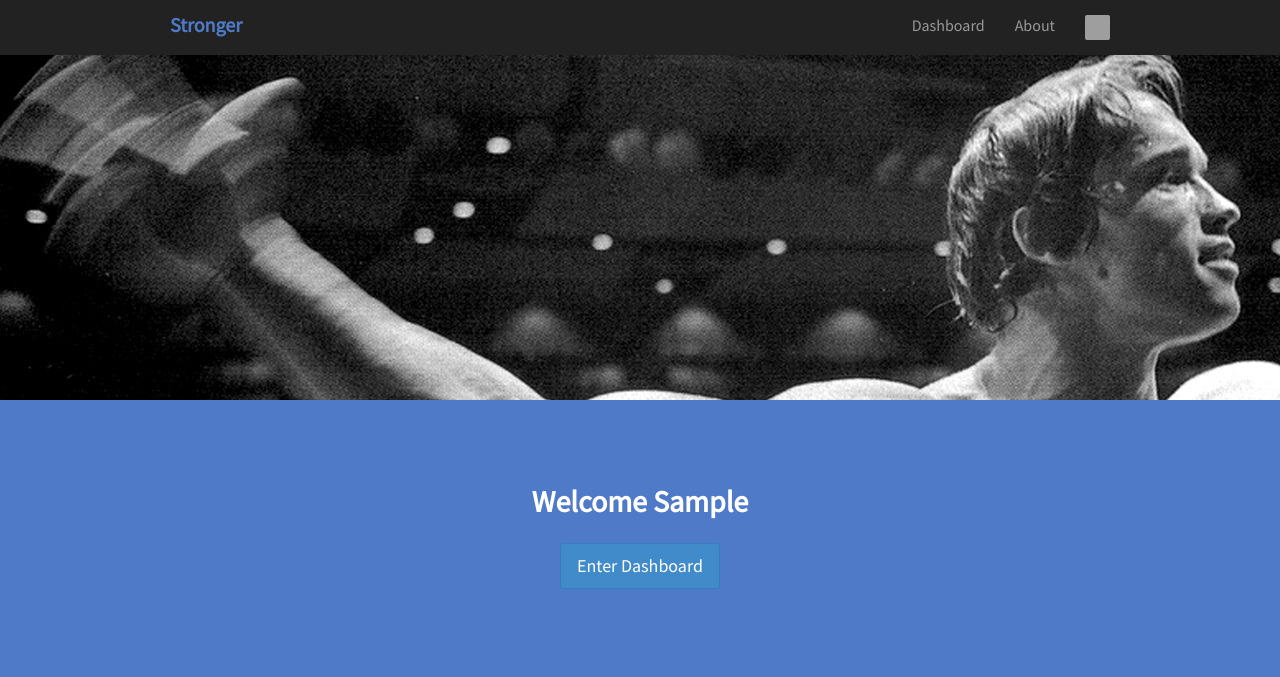
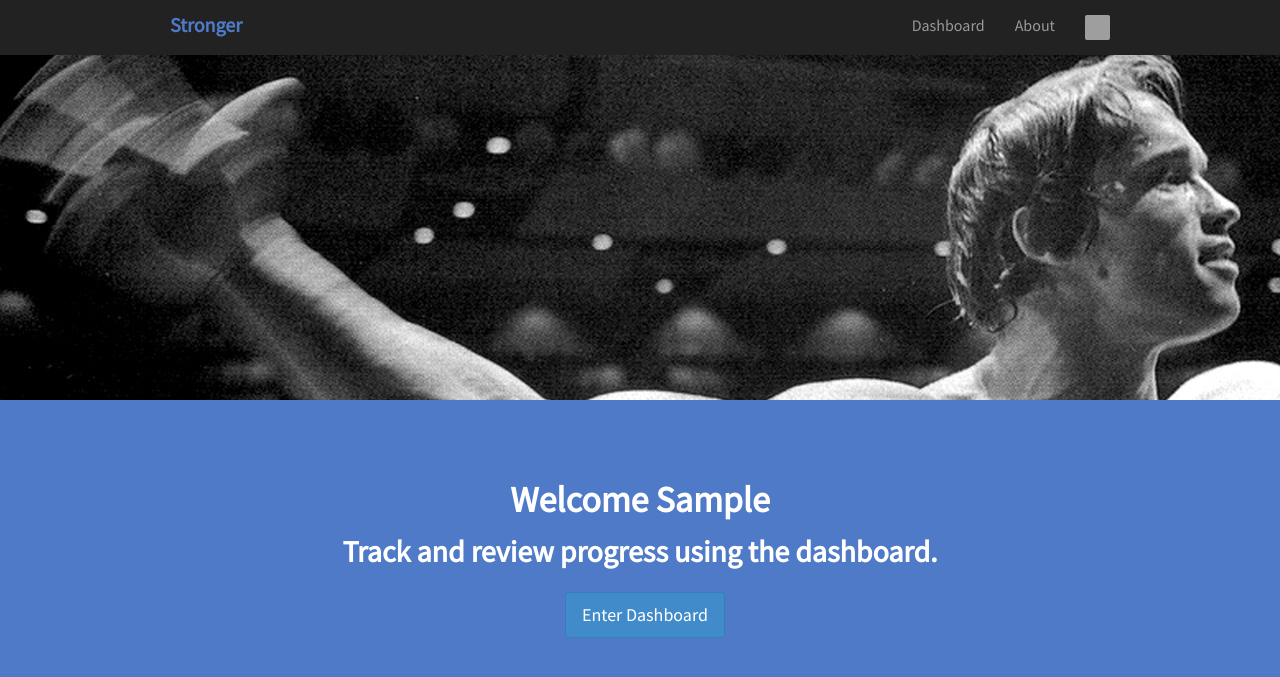
Before and after one commit to dannymilsom/stronger, a Django app: page / in a window 1280 px wide. Shown: the top 677 px of the page. Run offline with Django 3.2, Linux system fonts and the light colour scheme; the visitor is signed in with stand-in values (Sample User, id 1); style sheets or scripts are compiled from the project's sources; parts of the project's set-up code (start-up, migrations or seed data) failed here and were passed over; some libraries are stand-ins or nearby versions; grey boxes are pictures that could not be loaded.

Commit message:
Improves homepage appearence and mark up.
* Uses more semantic HTML (e.g. a heading for the welcome message)
* Adds Bootstrap 3 row markup to take advantage of grid system
* Removes un-needed padding for #welcome-message
* Added a center-block class to log / sign up buttons, so
  they render nicely on seperate in smaller viewports. A media
  query then gives these elements display inline on larger devices
  for cleaner UI.

```diff
--- a/stronger/static/stronger/css/layout.less
+++ b/stronger/static/stronger/css/layout.less
@@ -874,7 +874,7 @@
 
 #welcome-message {
 	background-color: @blue3;
-	padding: 80px;
+	padding: 0 0 20px;
 
 	span {
 		font-size: 30px;
@@ -887,7 +887,14 @@
 	a {
 		color: @white;
 		text-decoration: underline;
-		margin: 0 10px;
+		margin-bottom: 10px;
+		width: 150px;
+
+		@media(min-width:768px){
+			display: inline-block;
+			margin: 0 10px;
+			width: 150px;
+		}
 	}
 }
 
--- a/stronger/templates/home.html
+++ b/stronger/templates/home.html
@@ -9,20 +9,26 @@
   </div>
   <div id="welcome-message" class="text-center">
     <div class="container">
+      <div class="row">
+        <div class="col-xs-12">
         {% if not user.is_authenticated %}
-        <span>Welcome to stronger - track your progress today!</span>
-        <a id="home-login" class="btn btn-lg btn-success" href="login">LOGIN</a>
-        <a class="register btn btn-lg btn-primary" href="signup">SIGN UP</a>
+          <h1>Welcome to stronger.</h1>
+          <span>Track your progress today!</span>
+          <a id="home-login" class="btn btn-lg btn-success center-block" href="login">LOGIN</a>
+          <a class="register btn btn-lg btn-primary center-block" href="signup">SIGN UP</a>
         {% else %}
           {% if user.first_name %}
-          <span>Welcome {{ user.first_name }}</span>
+            <h1>Welcome {{ user.first_name }}</h1>
           {% else %}
-          <span>Welcome {{ user.username }}</span>
+            <h1>Welcome {{ user.username }}</h1>
           {% endif %}
+          <span>Track and review progress using the dashboard.</span>
           <a href="{% url 'dashboard' %}" class="center-block">
             <btn class="btn btn-lg btn-primary">Enter Dashboard</btn>
           </a>
         {% endif %}
         </div>
       </div>
+    </div>
+  </div>
 {% endblock %}
```
Lines whose indentation alone changed are shown as unchanged.
